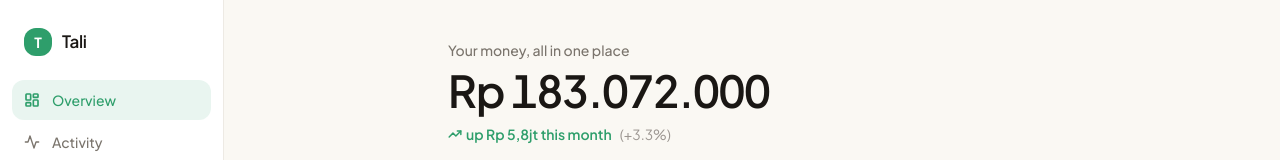
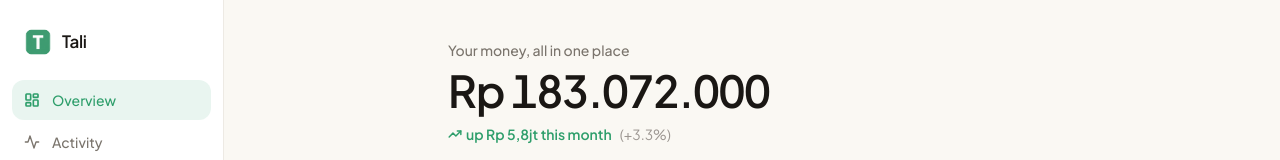
Before and after one commit to aliyanamu/tali-design, a React (Vite) app: page / in a window 1280 px wide. Shown: the top 160 px of the page. Built offline with nearby package versions, Linux system fonts and the light colour scheme.

Commit message:
Replace T placeholder logo with tali-transparent.png in sidebar
Co-Authored-By: Claude Sonnet 4.6 <noreply@anthropic.com>

```diff
--- a/src/components/Layout.tsx
+++ b/src/components/Layout.tsx
@@ -1,6 +1,7 @@
 import { LayoutDashboard, Activity, GitBranch, Bot, User } from 'lucide-react';
 import type { ReactNode } from 'react';
 import { userProfile } from '../data';
+import taliLogo from '../../tali-transparent.png';
 
 type Screen = 'overview' | 'activity' | 'rules' | 'agent' | 'profile';
 
@@ -28,9 +29,7 @@ export function Layout({ children, activeScreen, onNavigate, darkMode, onToggleD
           {/* Logo */}
           <div className="px-6 pt-7 pb-6">
             <div className="flex items-center gap-2.5">
-              <div className="w-7 h-7 rounded-xl bg-sign flex items-center justify-center">
-                <span className="text-white font-bold text-sm leading-none">T</span>
-              </div>
+              <img src={taliLogo} alt="Tali" className="w-7 h-7 rounded-xl object-cover" />
               <span className="text-[17px] font-semibold text-ink-900 dark:text-cream tracking-tight">
                 Tali
               </span>
```
Also changed, not shown: tali-transparent.png (added).
